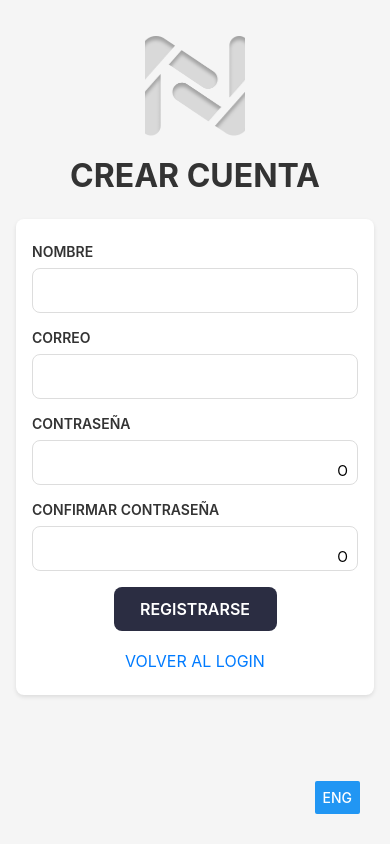
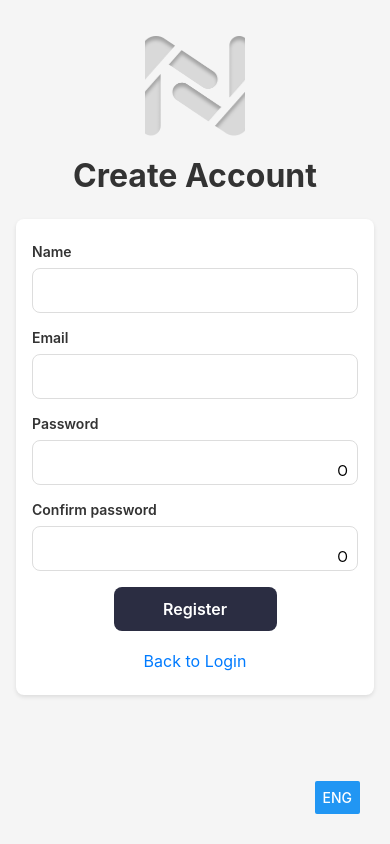
Before and after one commit to DaelsFlowers/ficonnect, a React Native app: screen /Register in a window 390 px wide. Built offline with nearby package versions, Linux system fonts and the light colour scheme; no server answers.

Commit message:
Update RegisterScreen.js
Se cambian las variables Text

```diff
--- a/screens/RegisterScreen.js
+++ b/screens/RegisterScreen.js
@@ -5,8 +5,10 @@ import { setDoc, doc, serverTimestamp } from 'firebase/firestore';
 import { auth, firestore } from '../firebaseConfig';
 import logo from '../assets/ficonnect_logo2.png';
 import { sendEmailVerification } from "firebase/auth";
+import { useTranslation } from 'react-i18next';
 
 export default function RegisterScreen({ navigation }) {
+    const { t } = useTranslation();
     const [name, setName] = useState('');
     const [email, setEmail] = useState('');
     const [password, setPassword] = useState('');
@@ -48,10 +50,10 @@ export default function RegisterScreen({ navigation }) {
             <View style={styles.imagenlogo}>
                 <Image source={logo} style={styles.logo} />
             </View>
-            <Text style={styles.title}>CREAR CUENTA</Text>
+            <Text style={styles.title}>{t('CreateAccount')}</Text>
             <View style={styles.form}>
                 <View style={styles.inputContainer}>
-                    <Text style={styles.label}>NOMBRE</Text>
+                    <Text style={styles.label}>{t('Name')}</Text>
                     <TextInput
                         value={name}
                         onChangeText={setName}
@@ -59,7 +61,7 @@ export default function RegisterScreen({ navigation }) {
                     />
                 </View>
                 <View style={styles.inputContainer}>
-                    <Text style={styles.label}>CORREO</Text>
+                    <Text style={styles.label}>{t('Email')}</Text>
                     <TextInput
                         value={email}
                         onChangeText={setEmail}
@@ -69,7 +71,7 @@ export default function RegisterScreen({ navigation }) {
                     />
                 </View>
                 <View style={styles.inputContainer}>
-                    <Text style={styles.label}>CONTRASEÑA</Text>
+                    <Text style={styles.label}>{t('PASS')}</Text>
                     <View style={styles.passwordWrapper}>
                         <TextInput
                             value={password}
@@ -86,7 +88,7 @@ export default function RegisterScreen({ navigation }) {
                     </View>
                 </View>
                 <View style={styles.inputContainer}>
-                    <Text style={styles.label}>CONFIRMAR CONTRASEÑA</Text>
+                    <Text style={styles.label}>{t('ConPass')}</Text>
                     <View style={styles.passwordWrapper}>
                         <TextInput
                             value={confirmPassword}
@@ -104,10 +106,10 @@ export default function RegisterScreen({ navigation }) {
                 </View>
                 {errorMessage ? <Text style={styles.error}>{errorMessage}</Text> : null}
                 <TouchableOpacity style={styles.button} onPress={handleRegister}>
-                    <Text style={styles.buttonText}>REGISTRARSE</Text>
+                    <Text style={styles.buttonText}>{t('Register')}</Text>
                 </TouchableOpacity>
                 <TouchableOpacity style={styles.link} onPress={() => navigation.navigate('Login')}>
-                    <Text style={styles.linkText}>VOLVER AL LOGIN</Text>
+                    <Text style={styles.linkText}>{t('Back')} {t('to')} {t('Login')}</Text>
                 </TouchableOpacity>
             </View>
         </View>
```
